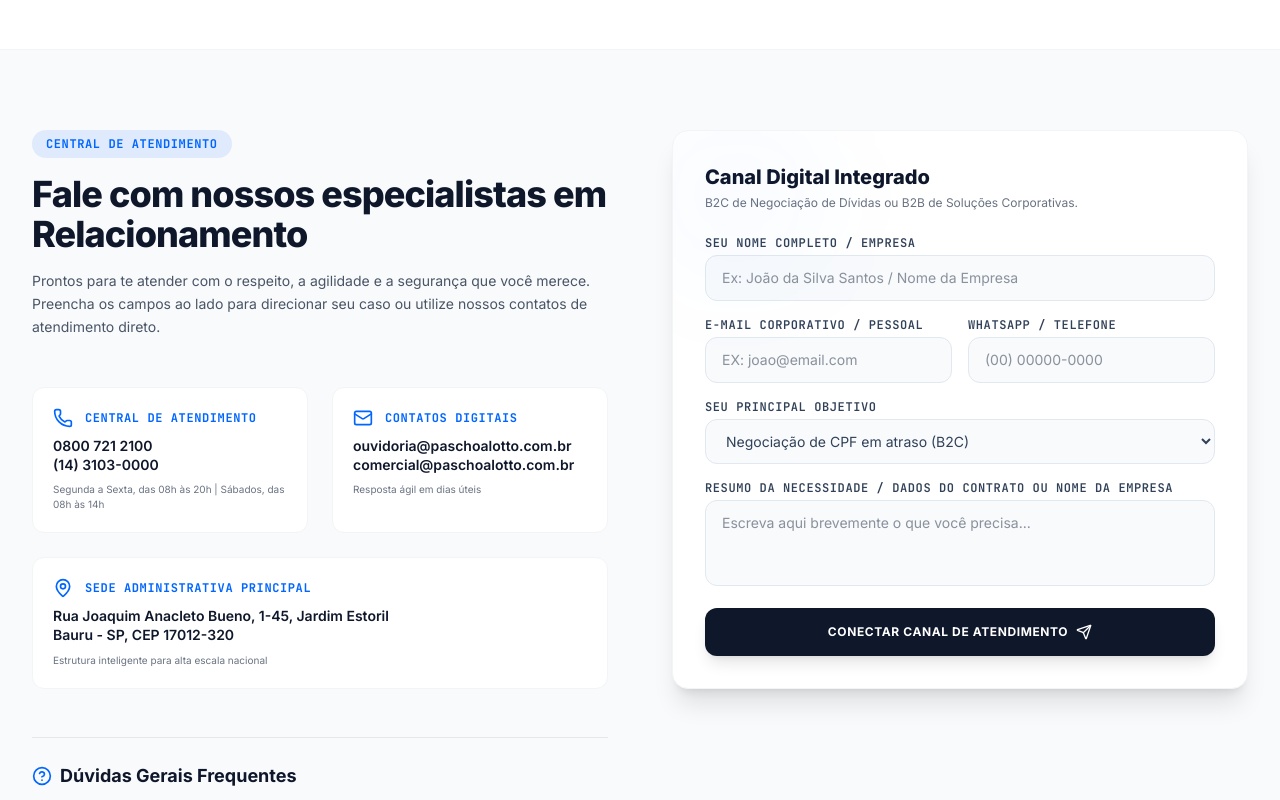
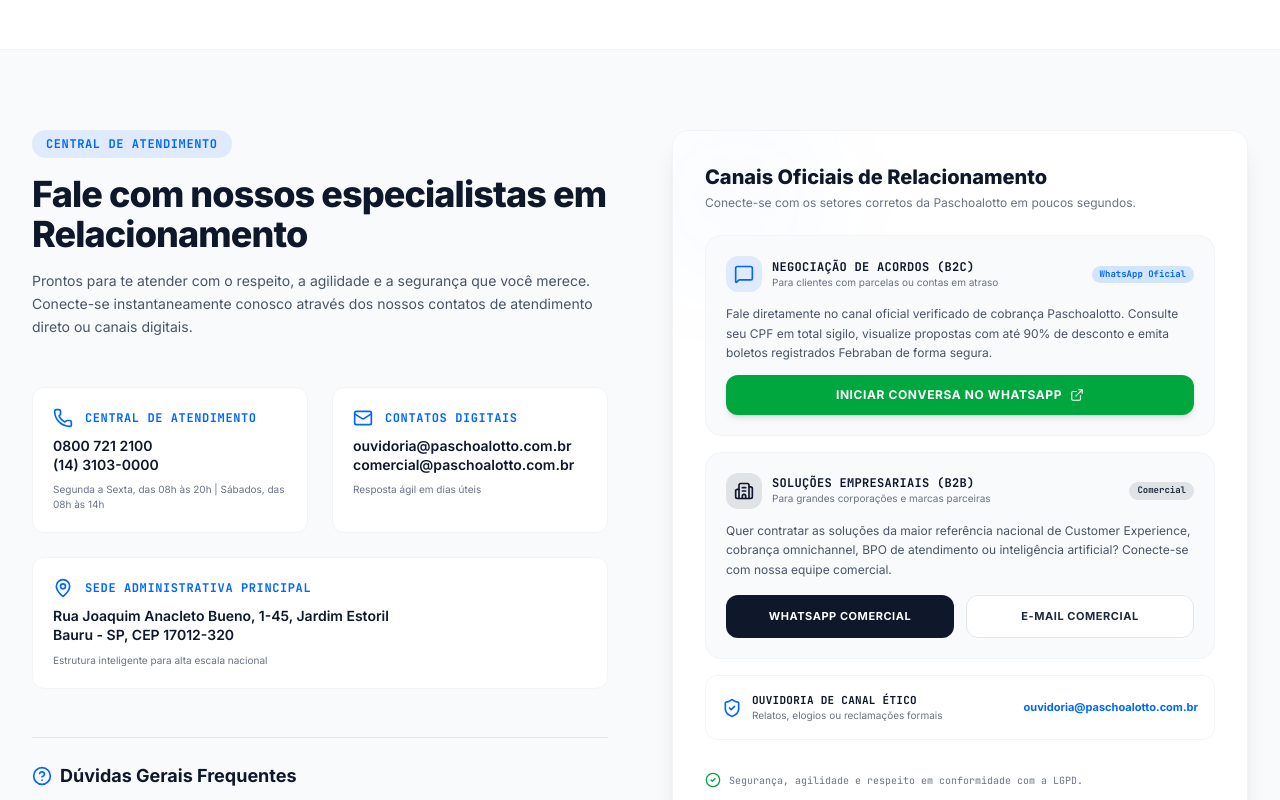
Before and after one commit to Diegosales2023/DPS-, a React (Vite) app: page / in a window 1280 px wide. Shown: the part 4100-4900 px from the top of the page. Built offline with nearby package versions, Linux system fonts and the light colour scheme.

Commit message:
refactor: simplify ContactSection component
Remove unused form state logic to streamline the component and reduce bundle size.

```diff
--- a/src/components/ContactSection.tsx
+++ b/src/components/ContactSection.tsx
@@ -1,28 +1,11 @@
-/**
- * @license
- * SPDX-License-Identifier: Apache-2.0
- */
-
-import React, { useState } from 'react';
-import { Mail, Phone, MapPin, Send, HelpCircle, CheckCircle2, Scale, ExternalLink, RefreshCw, Building2 } from 'lucide-react';
-import { motion, AnimatePresence } from 'motion/react';
+import React from 'react';
+import { Mail, Phone, MapPin, HelpCircle, CheckCircle2, Building2, ExternalLink, ShieldCheck, MessageSquare, ArrowRight } from 'lucide-react';
 
 interface ContactSectionProps {
   formRef: React.RefObject<HTMLDivElement | null>;
 }
 
 export default function ContactSection({ formRef }: ContactSectionProps) {
-  const [formData, setFormData] = useState({
-    nome: '',
-    email: '',
-    telefone: '',
-    demanda: 'Quitação Amigável com Desconto (B2C)',
-    mensagem: ''
-  });
-
-  const [formState, setFormState] = useState<'idle' | 'submitting' | 'submitted'>('idle');
-  const [errors, setErrors] = useState<Record<string, string>>({});
-
   const faqs = [
     {
       q: 'Como posso confirmar se meu acordo ou boleto Paschoalotto é verdadeiro?',
@@ -42,76 +25,6 @@
     }
   ];
 
-  const handlePhoneMask = (e: React.ChangeEvent<HTMLInputElement>) => {
-    let val = e.target.value.replace(/\D/g, '');
-    if (val.length > 11) val = val.substring(0, 11);
-
-    if (val.length > 10) {
-      val = val.replace(/^(\d{2})(\d{5})(\d{4})$/, '($1) $2-$3');
-    } else if (val.length > 6) {
-      val = val.replace(/^(\d{2})(\d{4})(\d{0,4})$/, '($1) $2-$3');
-    } else if (val.length > 2) {
-      val = val.replace(/^(\d{2})(\d{0,5})$/, '($1) $2');
-    }
-
-    setFormData({ ...formData, telefone: val });
-    if (errors.telefone) setErrors({ ...errors, telefone: '' });
-  };
-
-  const handleInputChange = (field: keyof typeof formData, value: string) => {
-    setFormData({ ...formData, [field]: value });
-    if (errors[field]) setErrors({ ...errors, [field]: '' });
-  };
-
-  const handleSubmit = (e: React.FormEvent) => {
-    e.preventDefault();
-    const newErrors: Record<string, string> = {};
-
-    if (!formData.nome.trim()) {
-      newErrors.nome = 'Nome completo é obrigatório.';
-    }
-    if (!formData.email.trim() || !formData.email.includes('@')) {
-      newErrors.email = 'Insira um e-mail válido.';
-    }
-    if (!formData.telefone.trim() || formData.telefone.length < 14) {
-      newErrors.telefone = 'Insira um telefone/WhatsApp completo.';
-    }
-    if (!formData.mensagem.trim()) {
-      newErrors.mensagem = 'Descreva brevemente sua necessidade ou contrato.';
-    }
-
-    if (Object.keys(newErrors).length > 0) {
-      setErrors(newErrors);
-      return;
-    }
-
-    // Simulate submission
-    setFormState('submitting');
-    setTimeout(() => {
-      setFormState('submitted');
-    }, 1500);
-  };
-
-  const handleReset = () => {
-    setFormData({
-      nome: '',
-      email: '',
-      telefone: '',
-      demanda: 'Quitação Amigável com Desconto (B2C)',
-      mensagem: ''
-    });
-    setFormState('idle');
-  };
-
-  const getWhatsAppLink = () => {
-    const isB2B = formData.demanda.includes('B2B') || formData.demanda.includes('Corporativas');
-    const number = isB2B ? '551421210000' : '551431030000';
-    const text = isB2B
-      ? `Olá, comercial Paschoalotto. Realizei o preenchimento no site para soluções empresariais em nome de ${formData.nome}. Gostaria de receber uma proposta comercial.`
-      : `Olá, equipe Paschoalotto. Realizei o preenchimento da ficha cadastral para a área de ${formData.demanda} sob o nome de ${formData.nome}. Desejo consultar minhas opções de acordo.`;
-    return `https://wa.me/${number}?text=${encodeURIComponent(text)}`;
-  };
-
   return (
     <section id="contato" className="py-20 bg-slate-50 border-t border-gray-100 font-sans" ref={formRef}>
       <div className="max-w-7xl mx-auto px-4 sm:px-6 lg:px-8">
@@ -128,7 +41,7 @@
                 Fale com nossos especialistas em Relacionamento
               </h2>
               <p className="text-gray-600 text-sm leading-relaxed">
-                Prontos para te atender com o respeito, a agilidade e a segurança que você merece. Preencha os campos ao lado para direcionar seu caso ou utilize nossos contatos de atendimento direto.
+                Prontos para te atender com o respeito, a agilidade e a segurança que você merece. Conecte-se instantaneamente conosco através dos nossos contatos de atendimento direto ou canais digitais.
               </p>
             </div>
 
@@ -190,195 +103,120 @@
 
           </div>
 
-          {/* Right Column: Dynamic Form */}
-          <div className="bg-white rounded-2xl shadow-xl border border-gray-100 p-8 relative overflow-hidden" id="contact-form-container">
+          {/* Right Column: Informative Channels Panel (Replaces the Form completely) */}
+          <div className="bg-white rounded-2xl shadow-xl border border-gray-100 p-8 relative overflow-hidden" id="contact-info-panel">
             <div className="absolute top-0 left-0 w-32 h-32 bg-brand-orange/5 rounded-full blur-3xl pointer-events-none" />
 
-            <AnimatePresence mode="wait">
-              {formState === 'submitted' ? (
-                <motion.div
-                  key="submitted"
-                  initial={{ opacity: 0, scale: 0.95 }}
-                  animate={{ opacity: 1, scale: 1 }}
-                  exit={{ opacity: 0 }}
-                  className="py-12 flex flex-col items-center text-center space-y-6"
-                  id="form-success-state"
-                >
-                  <div className="h-16 w-16 bg-brand-orange/10 text-brand-orange rounded-full flex items-center justify-center border border-brand-orange/20">
-                    <CheckCircle2 className="h-8 w-8" />
-                  </div>
-
-                  <div className="space-y-2">
-                    <h3 className="text-xl font-bold text-slate-900 font-sans">
-                      Obrigado, {formData.nome.split(' ')[0]}!
+            <div className="space-y-6 relative z-10">
+              <div className="space-y-1">
+                <h3 className="font-sans font-extrabold text-xl text-slate-900">
+                  Canais Oficiais de Relacionamento
                 </h3>
-                    <p className="text-xs text-gray-600 max-w-sm">
-                      Seus dados foram integrados. Para garantir prioridade absoluta de atendimento, clique no botão abaixo para falar agora mesmo no nosso WhatsApp correspondente ao seu interesse.
+                <p className="text-xs text-gray-500">
+                  Conecte-se com os setores corretos da Paschoalotto em poucos segundos.
                 </p>
               </div>
 
-                  <div className="bg-slate-50 border border-slate-100 p-4 rounded-xl w-full text-left space-y-2 text-xs">
-                    <p className="text-slate-500 font-mono font-semibold uppercase tracking-wider text-[10px]">Dados da Solicitação:</p>
-                    <p className="text-slate-700"><strong>Interesse:</strong> {formData.demanda}</p>
-                    <p className="text-slate-700"><strong>Contato:</strong> {formData.telefone} | {formData.email}</p>
+              <div className="space-y-4">
+                {/* Channel 1: Negociação (B2C) */}
+                <div className="p-5 bg-slate-50 rounded-2xl border border-slate-100 space-y-3 hover:border-brand-orange/20 transition-all">
+                  <div className="flex items-center justify-between">
+                    <div className="flex items-center gap-2.5">
+                      <div className="bg-brand-orange/10 p-2 rounded-xl text-brand-orange">
+                        <MessageSquare className="h-5 w-5" />
+                      </div>
+                      <div>
+                        <h4 className="text-xs font-extrabold uppercase font-mono tracking-wide text-slate-900">
+                          Negociação de Acordos (B2C)
+                        </h4>
+                        <p className="text-[10px] text-gray-500">Para clientes com parcelas ou contas em atraso</p>
+                      </div>
+                    </div>
+                    <span className="text-[9px] font-mono bg-brand-orange/15 text-brand-orange px-2 py-0.5 rounded-full font-bold">WhatsApp Oficial</span>
                   </div>
 
-                  <div className="w-full space-y-3">
+                  <p className="text-xs text-gray-600 leading-relaxed font-sans">
+                    Fale diretamente no canal oficial verificado de cobrança Paschoalotto. Consulte seu CPF em total sigilo, visualize propostas com até 90% de desconto e emita boletos registrados Febraban de forma segura.
+                  </p>
+
                   <a
-                      href={getWhatsAppLink()}
+                    href="https://wa.me/551431030000?text=Olá!%20Gostaria%20de%20consultar%20minhas%20pendências%20de%20crédito%20com%20a%20Paschoalotto."
                     target="_blank"
                     rel="noreferrer"
-                      className="w-full bg-green-655 hover:bg-green-700 text-white font-semibold py-4 px-6 rounded-xl flex items-center justify-center gap-2 text-xs uppercase tracking-wider shadow-lg shadow-green-600/10 transition-all cursor-pointer"
-                      id="whats-direct-form"
+                    className="w-full mt-2 cursor-pointer bg-green-600 hover:bg-green-755 text-white font-sans font-bold py-3 px-4 rounded-xl shadow-md active:scale-[0.98] transition-all flex items-center justify-center gap-2 text-xs uppercase tracking-wider"
+                    id="whats-b2c-direct-btn"
                   >
-                      Conversar no WhatsApp
-                      <ExternalLink className="h-3.5 w-3.5" />
+                    Iniciar Conversa no WhatsApp
+                    <ExternalLink className="h-3.5 w-3.5 text-white" />
                   </a>
-
-                    <button
-                      onClick={handleReset}
-                      className="text-slate-500 font-medium text-xs hover:text-slate-800 underline transition-all bg-transparent"
-                      id="reset-form-btn"
-                    >
-                      Enviar outro interesse
-                    </button>
-                  </div>
-                </motion.div>
-              ) : (
-                <motion.div
-                  key="form"
-                  initial={{ opacity: 0 }}
-                  animate={{ opacity: 1 }}
-                  exit={{ opacity: 0 }}
-                  className="space-y-6"
-                >
-                  <div className="space-y-1">
-                    <h3 className="font-sans font-extrabold text-xl text-slate-900">
-                      Canal Digital Integrado
-                    </h3>
-                    <p className="text-xs text-gray-500">
-                      B2C de Negociação de Dívidas ou B2B de Soluções Corporativas.
-                    </p>
                 </div>
 
-                  <form onSubmit={handleSubmit} className="space-y-4">
-
-                    {/* Nome Input */}
+                {/* Channel 2: Parcerias & Novos Negócios (B2B) */}
+                <div className="p-5 bg-slate-50 rounded-2xl border border-slate-100 space-y-3 hover:border-brand-orange/20 transition-all">
+                  <div className="flex items-center justify-between">
+                    <div className="flex items-center gap-2.5">
+                      <div className="bg-slate-900/10 p-2 rounded-xl text-slate-900">
+                        <Building2 className="h-5 w-5" />
+                      </div>
                       <div>
-                      <label htmlFor="form-nome" className="block text-xs font-semibold text-slate-700 uppercase tracking-wider mb-1 font-mono">
-                        Seu nome completo / Empresa
-                      </label>
-                      <input
-                        id="form-nome"
-                        type="text"
-                        placeholder="Ex: João da Silva Santos / Nome da Empresa"
-                        value={formData.nome}
-                        onChange={(e) => handleInputChange('nome', e.target.value)}
-                        className={`w-full bg-slate-50 border ${
-                          errors.nome ? 'border-red-500 focus:ring-red-200' : 'border-slate-200 focus:ring-brand-orange/20'
-                        } rounded-xl px-4 py-3 text-sm focus:outline-none focus:ring-4 transition-all`}
-                      />
-                      {errors.nome && <span className="text-red-500 text-[10px] block mt-1">{errors.nome}</span>}
+                        <h4 className="text-xs font-extrabold uppercase font-mono tracking-wide text-slate-900">
+                          Soluções Empresariais (B2B)
+                        </h4>
+                        <p className="text-[10px] text-gray-500">Para grandes corporações e marcas parceiras</p>
+                      </div>
+                    </div>
+                    <span className="text-[9px] font-mono bg-slate-900/10 text-slate-850 px-2 py-0.5 rounded-full font-bold">Comercial</span>
                   </div>
 
-                    <div className="grid grid-cols-1 sm:grid-cols-2 gap-4">
-                      {/* E-mail Input */}
-                      <div>
-                        <label htmlFor="form-email" className="block text-xs font-semibold text-slate-700 uppercase tracking-wider mb-1 font-mono">
-                          E-mail corporativo / pessoal
-                        </label>
-                        <input
-                          id="form-email"
-                          type="email"
-                          placeholder="EX: joao@email.com"
-                          value={formData.email}
-                          onChange={(e) => handleInputChange('email', e.target.value)}
-                          className={`w-full bg-slate-50 border ${
-                            errors.email ? 'border-red-500 focus:ring-red-200' : 'border-slate-200 focus:ring-brand-orange/20'
-                          } rounded-xl px-4 py-3 text-sm focus:outline-none focus:ring-4 transition-all`}
-                        />
-                        {errors.email && <span className="text-red-500 text-[10px] block mt-1">{errors.email}</span>}
-                      </div>
+                  <p className="text-xs text-gray-600 leading-relaxed font-sans">
+                    Quer contratar as soluções da maior referência nacional de Customer Experience, cobrança omnichannel, BPO de atendimento ou inteligência artificial? Conecte-se com nossa equipe comercial.
+                  </p>
 
-                      {/* WhatsApp Input */}
-                      <div>
-                        <label htmlFor="form-telefone" className="block text-xs font-semibold text-slate-700 uppercase tracking-wider mb-1 font-mono">
-                          WhatsApp / Telefone
-                        </label>
-                        <input
-                          id="form-telefone"
-                          type="text"
-                          placeholder="(00) 00000-0000"
-                          value={formData.telefone}
-                          onChange={handlePhoneMask}
-                          className={`w-full bg-slate-50 border ${
-                            errors.telefone ? 'border-red-500 focus:ring-red-200' : 'border-slate-200 focus:ring-brand-orange/20'
-                          } rounded-xl px-4 py-3 text-sm focus:outline-none focus:ring-4 transition-all`}
-                        />
-                        {errors.telefone && <span className="text-red-500 text-[10px] block mt-1">{errors.telefone}</span>}
+                  <div className="grid grid-cols-1 sm:grid-cols-2 gap-3 pt-1">
+                    <a
+                      href="https://wa.me/551421210000?text=Olá!%20Gostaria%20de%20solicitar%20uma%20apresentação%20comercial%20das%20soluções%20da%20Paschoalotto%20para%20minha%20empresa."
+                      target="_blank"
+                      rel="noreferrer"
+                      className="cursor-pointer bg-slate-900 hover:bg-slate-800 text-white font-sans font-bold py-3 px-4 rounded-xl transition-all flex items-center justify-center gap-2 text-[11px] uppercase tracking-wider"
+                      id="whats-b2b-direct-btn"
+                    >
+                      WhatsApp Comercial
+                    </a>
+                    <a
+                      href="mailto:comercial@paschoalotto.com.br"
+                      className="cursor-pointer bg-white border border-slate-200 hover:bg-slate-50 text-slate-800 font-sans font-bold py-3 px-4 rounded-xl transition-all flex items-center justify-center gap-2 text-[11px] uppercase tracking-wider"
+                      id="email-b2b-direct-btn"
+                    >
+                      E-mail Comercial
+                    </a>
                   </div>
                 </div>
 
-                    {/* Area Select */}
+                {/* Channel 3: Ouvidoria e Canal Ético */}
+                <div className="p-4 bg-white rounded-xl border border-slate-100 flex items-center justify-between gap-4">
+                  <div className="flex items-center gap-2.5">
+                    <ShieldCheck className="h-5 w-5 text-brand-orange shrink-0" />
                     <div>
-                      <label htmlFor="form-demanda" className="block text-xs font-semibold text-slate-700 uppercase tracking-wider mb-1 font-mono">
-                        Seu principal objetivo
-                      </label>
-                      <select
-                        id="form-demanda"
-                        value={formData.demanda}
-                        onChange={(e) => handleInputChange('demanda', e.target.value)}
-                        className="w-full bg-slate-50 border border-slate-200 rounded-xl px-4 py-3 text-sm focus:outline-none focus:ring-4 focus:ring-brand-orange/20 transition-all text-slate-700 font-sans"
+                      <h4 className="text-[11px] font-bold text-slate-900 uppercase font-mono tracking-wide">Ouvidoria de Canal Ético</h4>
+                      <p className="text-[10px] text-gray-500 font-sans">Relatos, elogios ou reclamações formais</p>
+                    </div>
+                  </div>
+                  <a
+                    href="mailto:ouvidoria@paschoalotto.com.br"
+                    className="text-[11px] font-bold text-brand-orange hover:underline shrink-0"
+                    id="ouvidoria-link-btn"
                   >
-                        <option value="Quitação Amigável com Desconto (B2C)">Negociação de CPF em atraso (B2C)</option>
-                        <option value="Emissão de 2ª via de Boleto Paschoalotto">Emitir segunda via de boleto (B2C)</option>
-                        <option value="Contratação de Soluções de Cobrança / SAC (B2B)">Parceria / Soluções Comerciais para Empresas (B2B)</option>
-                        <option value="BPO e Tecnologia Integrada com IA (B2B)">Tecnologia Inteligente e Agentes Virtuais (B2B)</option>
-                        <option value="Dúvidas ou Outros Relacionamentos">Outros Relacionamentos / Ouvidoria</option>
-                      </select>
+                    ouvidoria@paschoalotto.com.br
+                  </a>
                 </div>
 
-                    {/* Mensagem Area */}
-                    <div>
-                      <label htmlFor="form-mensagem" className="block text-xs font-semibold text-slate-700 uppercase tracking-wider mb-1 font-mono">
-                        Resumo da necessidade / Dados do Contrato ou Nome da Empresa
-                      </label>
-                      <textarea
-                        id="form-mensagem"
-                        rows={3}
-                        placeholder="Escreva aqui brevemente o que você precisa..."
-                        value={formData.mensagem}
-                        onChange={(e) => handleInputChange('mensagem', e.target.value)}
-                        className={`w-full bg-slate-50 border ${
-                          errors.mensagem ? 'border-red-500 focus:ring-red-200' : 'border-slate-200 focus:ring-brand-orange/20'
-                        } rounded-xl px-4 py-3 text-sm focus:outline-none focus:ring-4 transition-all resize-none`}
-                      />
-                      {errors.mensagem && <span className="text-red-500 text-[10px] block mt-1">{errors.mensagem}</span>}
               </div>
 
-                    <button
-                      type="submit"
-                      disabled={formState === 'submitting'}
-                      className="w-full cursor-pointer bg-slate-900 hover:bg-slate-800 disabled:bg-slate-600 text-white font-sans font-bold py-4 px-6 rounded-xl text-xs uppercase tracking-wider transition-all flex items-center justify-center gap-2 shadow-lg shadow-slate-950/10 active:scale-[0.98]"
-                      id="submit-contact-form-btn"
-                    >
-                      {formState === 'submitting' ? (
-                        <>
-                          <RefreshCw className="h-4 w-4 animate-spin" />
-                          Processando solicitação...
-                        </>
-                      ) : (
-                        <>
-                          Conectar Canal de Atendimento
-                          <Send className="h-4 w-4" />
-                        </>
-                      )}
-                    </button>
-
-                  </form>
-                </motion.div>
-              )}
-            </AnimatePresence>
+              <div className="pt-2 flex items-center gap-2 text-[10px] text-gray-500 font-mono">
+                <CheckCircle2 className="h-4 w-4 text-green-600 shrink-0" />
+                Segurança, agilidade e respeito em conformidade com a LGPD.
+              </div>
+            </div>
           </div>
 
         </div>
```
Lines whose indentation alone changed are shown as unchanged.
